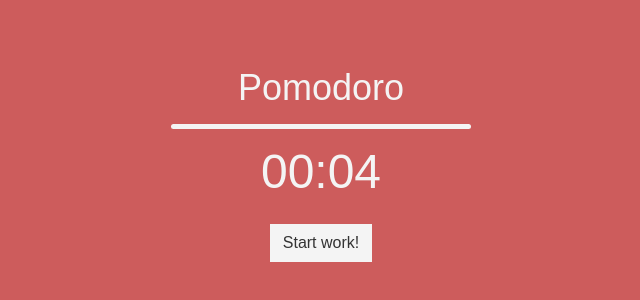
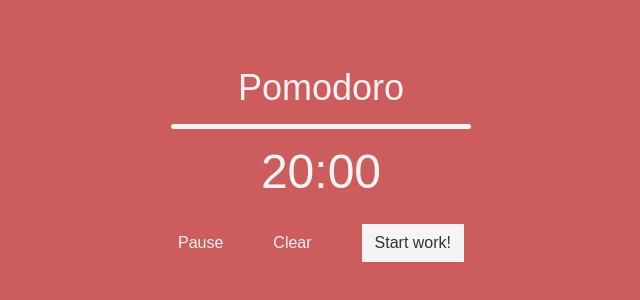
Before and after one commit to VladyslavHimself/SimplePomodoro, a React (Create React App) app: page / in a window 1280 px wide. Shown: the part 236-536 px from the top of the page, without its empty margins (319-959 px from the left). Built offline with nearby package versions, Linux system fonts and the light colour scheme; a web font is replaced by a local one.

Commit message:
added functions for pause/renew buttons

```diff
--- a/src/components/Timer/Controller/Controller.jsx
+++ b/src/components/Timer/Controller/Controller.jsx
@@ -5,10 +5,17 @@ import classes from './Controller.module.scss';
 import Button from '../../Ui/Button/Button';
 
 const Controller = props => {
+
+  const changeButtons = () => {
+    return (
+      <h1>hello</h1>
+    )
+  }
+
   return (
     <div className={classes.Controller}>
-      {/* <Button type="additional"> Pause </Button>
-      <Button type="additional"> Resume </Button> */}
+      <Button type="additional" onClick={ props.pauseTime }> Pause </Button>
+      <Button type="additional" onClick={ props.onRenewTime }> Clear </Button>
       <Button type='general' onClick={props.onChange}>
         Start work!
       </Button>
--- a/src/components/Timer/Timer.jsx
+++ b/src/components/Timer/Timer.jsx
@@ -23,7 +23,11 @@ const Timer = props => {
           {nullizeData(minutes, 9)}:{nullizeData(seconds, 9)}
         </span>
       </div>
-      <Controller onChange={ props.onChange }/>
+      <Controller
+        onChange={ props.onChange }
+        onRenewTime={ props.renewTime }
+        pauseTime = { props.pauseTime }
+      />
     </div>
   )
 }
--- a/src/containers/App/App.jsx
+++ b/src/containers/App/App.jsx
@@ -10,8 +10,8 @@ export default class App extends React.Component {
 
   state = {
     timer: {
-      seconds: 4,
-      minutes: 0,
+      seconds: 0,
+      minutes: 20,
       isDone: false,
     }
   }
@@ -46,26 +46,30 @@ export default class App extends React.Component {
     }
   }
 
-  testFunc = () => {
-    console.log('22');
+  renewTime = () => {
     this.setState({
+      isDone: true,
       timer: {
+        minutes: 20,
         seconds: 0,
-        minutes: 20,
       }
     })
   }
 
+  pauseTime = () => {
+    console.log('I\'m done!');
+    this.setState({
+      isDone: true,
+    })
+  }
+
   startTimer = () => {
-
     this.setState({
       isDone: false,
     })
 
     let timer = setInterval(() => {
-      // destructure const
       const { seconds, minutes } = this.state.timer;
-
       let isTimerDone = this.isTimerFinished(minutes, seconds);
 
       if (isTimerDone) {
@@ -80,9 +84,12 @@ export default class App extends React.Component {
       }
 
       this.timerTicking(minutes, seconds);
+
     }, 1000);
 
   }
+
+
 
   render() {
     return (
@@ -92,6 +99,8 @@ export default class App extends React.Component {
           <Timer
             time={ this.state.timer }
             onChange = { this.startTimer }
+            renewTime = { this.renewTime }
+            pauseTime = { this.pauseTime }
           />
         </div>
       </Layout>
```
Lines whose indentation alone changed are shown as unchanged.
